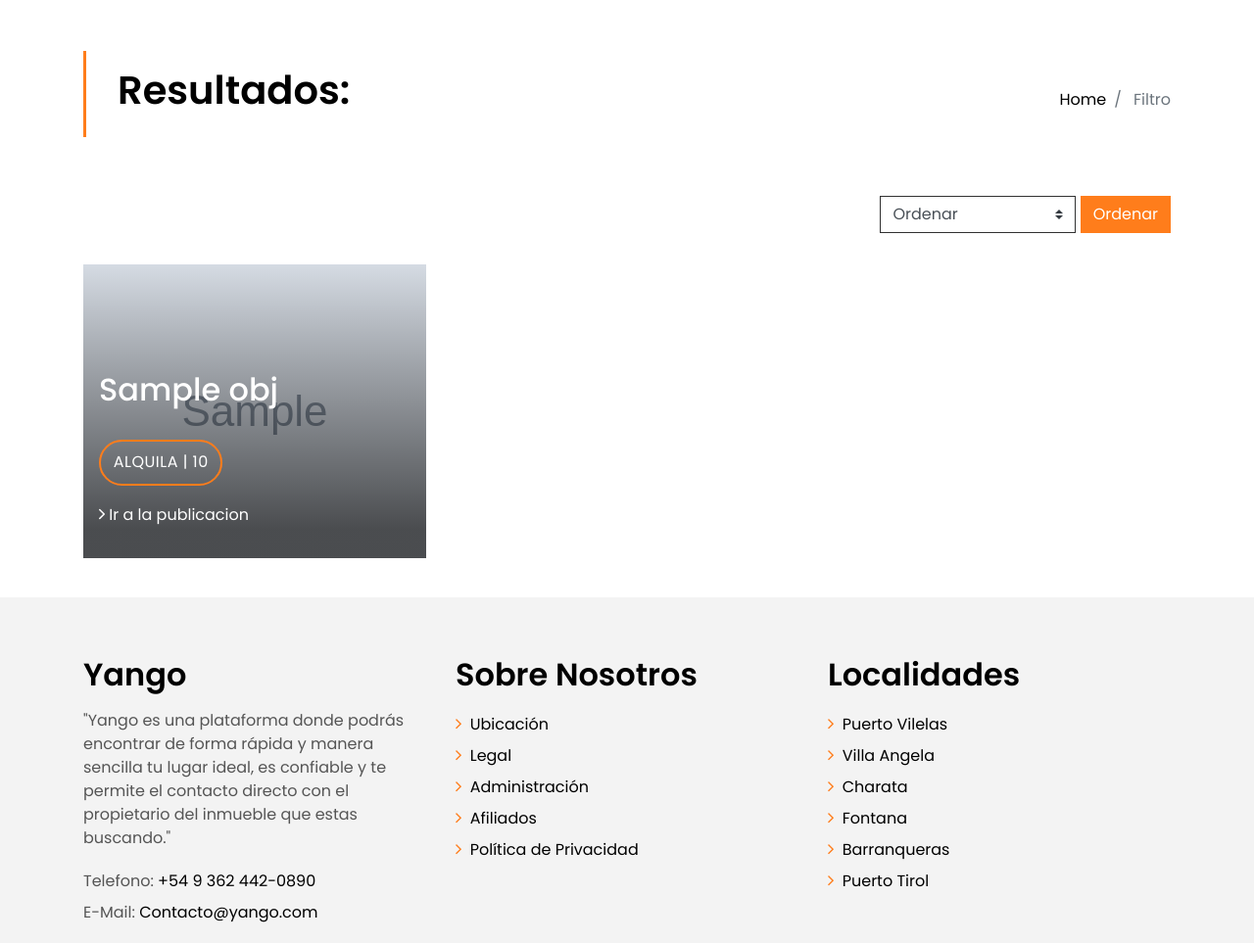
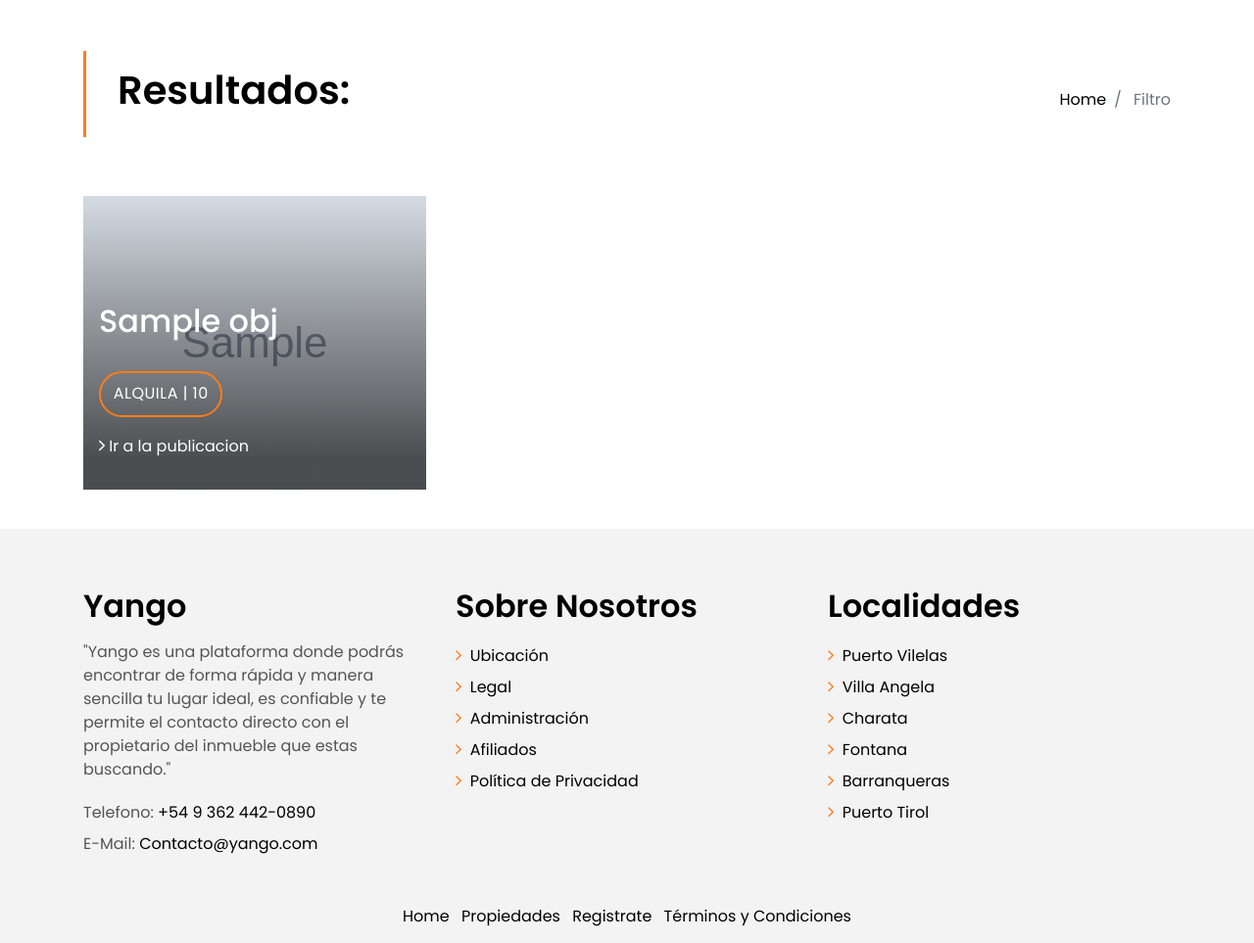
Before and after one commit to Info-Grupo-N-10/Informatorio-2020, a Django app: template proyecto_final-master/proyectoFinal/templates/publicacion/filtrado.html in a window 1280 px wide. Shown: the part 140-1103 px from the top of the page at 98% size. Run offline with Django 3.2, Linux system fonts and the light colour scheme; the template is opened without the code that fills it: most values are stand-ins (such as "Sample title", 1, 10 or a date in 2020); grey boxes marked "Sample" are stand-in pictures; some libraries are stand-ins or nearby versions.

Commit message:
agrego filtrado

```diff
--- a/proyecto_final-master/proyectoFinal/templates/publicacion/filtrado.html
+++ b/proyecto_final-master/proyectoFinal/templates/publicacion/filtrado.html
@@ -32,18 +32,6 @@
   <section class="property-grid grid">
     <div class="container">
       <div class="row">
-        <div class="col-sm-12">
-          <div class="grid-option">
-            <form method='GET' action="{% url 'publicacion:filtrado' %}">
-                <select name="orden" class="custom-select">
-                    <option selected>Ordenar</option>
-                    <option value="1">Menor Precio</option>
-                    <option value="2">Mayor Precio</option>
-                </select>
-                <button type="submit" class="btn btn-b-n"> Ordenar</button>
-            </form>
-          </div>
-        </div>
 
         {% for obj in publicaciones %}
         <div class="col-md-4" enctype="multipart/form-data">
```
Also changed, not shown: proyecto_final-master/proyectoFinal/apps/publicacion/views.py (+2 -12 lines), proyecto_final-master/proyectoFinal/templates/publicacion/propiedades.html (+0 -12 lines), proyecto_final-master/proyectoFinal/templates/publicacion/publicacion.html (+5 -4 lines).
